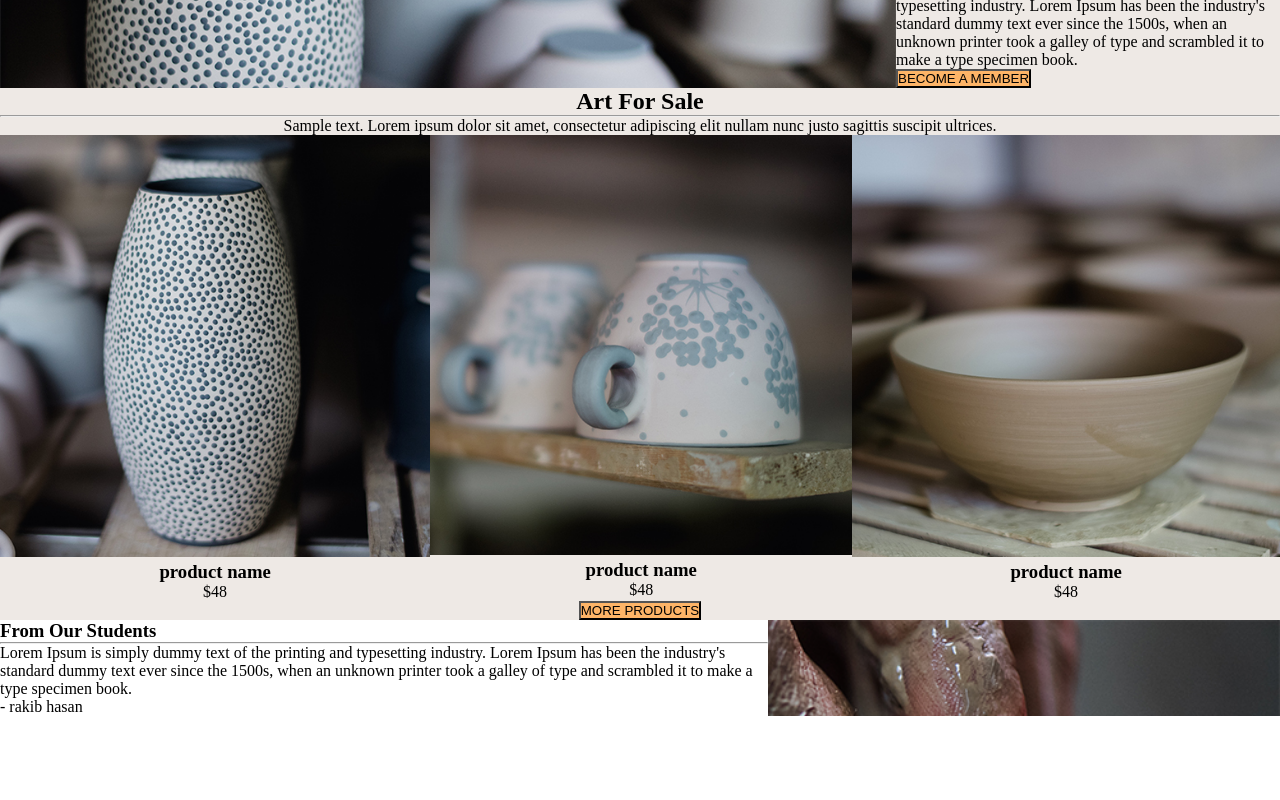
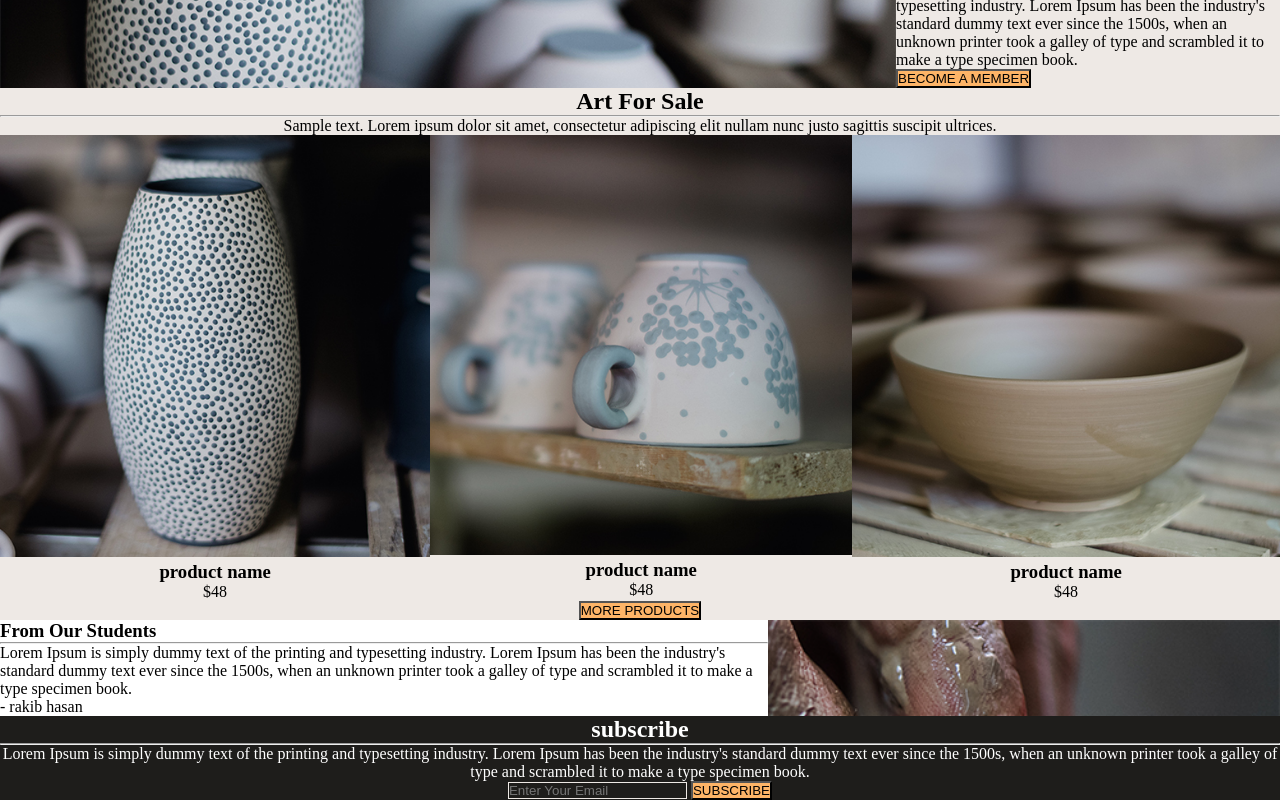
Before and after one commit to haniehhr1999/project14--art-site-with-sass, a plain HTML site: page index.html in a window 1280 px wide. Shown: the part 345-1145 px from the top of the page. Before the commit the page ends 1061 px from the top, so only its background shows below. Drawn offline with Linux system fonts and the light colour scheme.

Commit message:
end part7

```diff
--- a/index.html
+++ b/index.html
@@ -87,6 +87,14 @@
 
         </div>
     </div>
-
+    <div class="part7">
+        <h2>subscribe</h2>
+        <hr>
+        <p>Lorem Ipsum is simply dummy text of the printing and typesetting industry. Lorem Ipsum has been the industry's standard dummy text ever since the 1500s, when an unknown printer took a galley of type and scrambled it to make a type specimen book.        </p>
+        <div class="part7-form">
+            <input placeholder="Enter Your Email" type="text">
+            <button>SUBSCRIBE</button>
+        </div>
+    </div>
 </body>
 </html>
--- a/styles/style.scss
+++ b/styles/style.scss
@@ -102,3 +102,17 @@ $farei2_color: #eee9e5;
 
     }
 }
+.part7{
+    color: $text_white;
+    text-align: center;
+    background-color: $main1_color;
+    .part7-form{
+        input{
+            background-color: transparent;
+            border: 1px solid $farei2_color;
+        }
+        button{
+            background-color: $farei_color;
+        }
+    }
+}
```
Also changed, not shown: styles/style.css, 1 other file.
